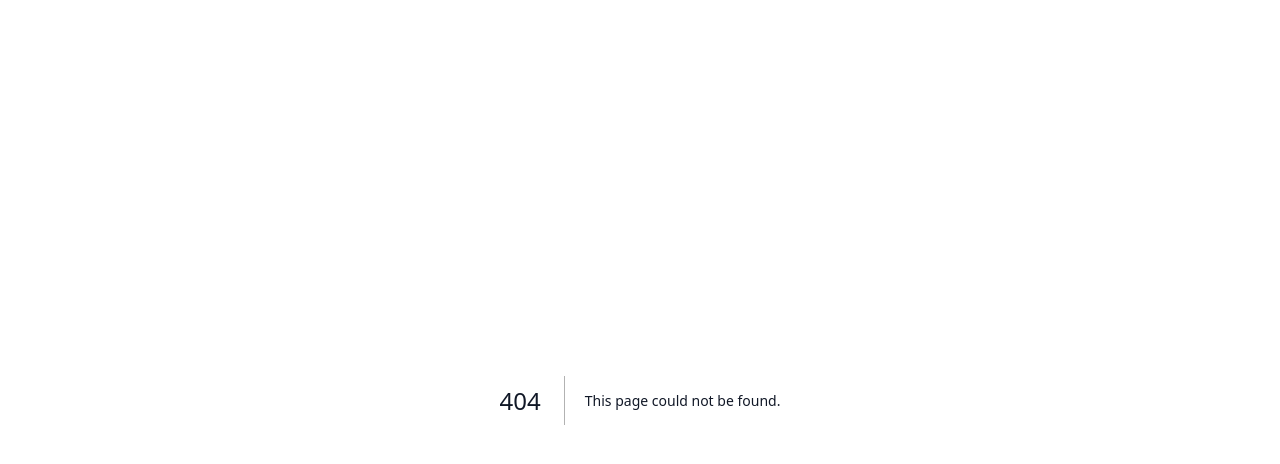
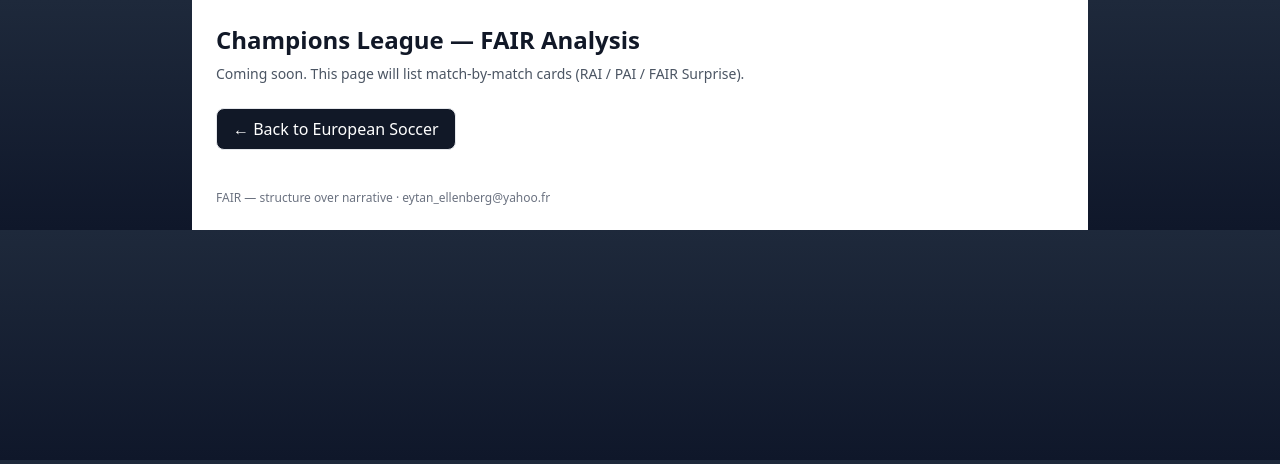
Before and after one commit to eytanellenberg/thefairview, a Next.js app: page /soccer/champions-league in a window 1280 px wide. Before the commit this address had no page. Shown: the top 464 px of the page. Built offline with nearby package versions, Linux system fonts and the light colour scheme.

Commit message:
Create page.tsx

```diff
--- /dev/null
+++ b/app/soccer/champions-league/page.tsx
@@ -0,0 +1,27 @@
+// app/soccer/champions-league/page.tsx
+import Link from "next/link";
+
+export const dynamic = "force-dynamic";
+export const revalidate = 0;
+
+export default function ChampionsLeaguePage() {
+  return (
+    <main className="max-w-4xl mx-auto p-6 bg-white text-gray-900">
+      <h1 className="text-2xl font-semibold mb-2">Champions League — FAIR Analysis</h1>
+      <p className="text-sm text-gray-600 mb-6">
+        Coming soon. This page will list match-by-match cards (RAI / PAI / FAIR Surprise).
+      </p>
+
+      <Link
+        href="/soccer"
+        className="inline-flex items-center px-4 py-2 rounded-lg border bg-gray-900 text-white hover:bg-gray-800"
+      >
+        ← Back to European Soccer
+      </Link>
+
+      <footer className="text-xs text-gray-500 mt-10">
+        FAIR — structure over narrative · eytan_ellenberg@yahoo.fr
+      </footer>
+    </main>
+  );
+}
```
